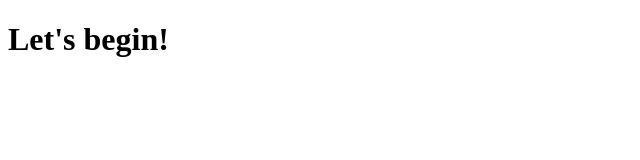
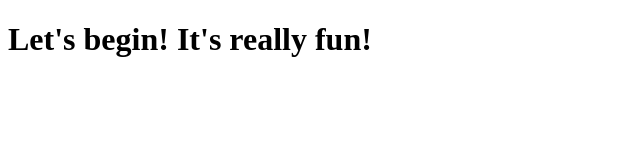
Before and after one commit to mainz1011/coursera_web_dev, a plain HTML site: page site/index.html in a window 1280 px wide. Shown: the whole page, without its empty margins (0-640 px from the left). Drawn offline with Linux system fonts and the light colour scheme.

Commit message:
Small addition to our page content.

```diff
--- a/site/index.html
+++ b/site/index.html
@@ -6,7 +6,7 @@
 </head>
 
 <body>
-<h1>Let's begin!</h1>
+<h1>Let's begin! It's really fun!</h1>
 </body>
 
 </html>
```
